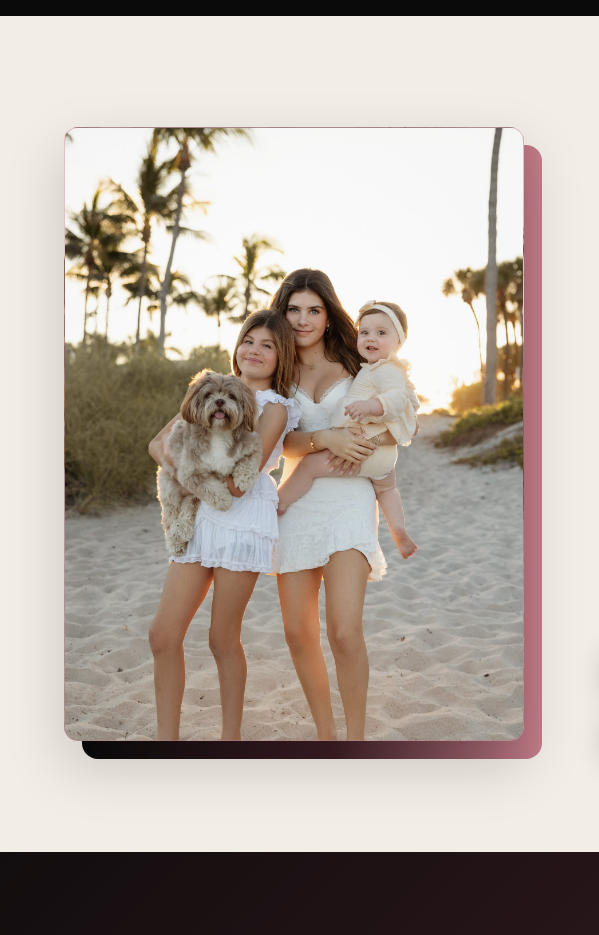
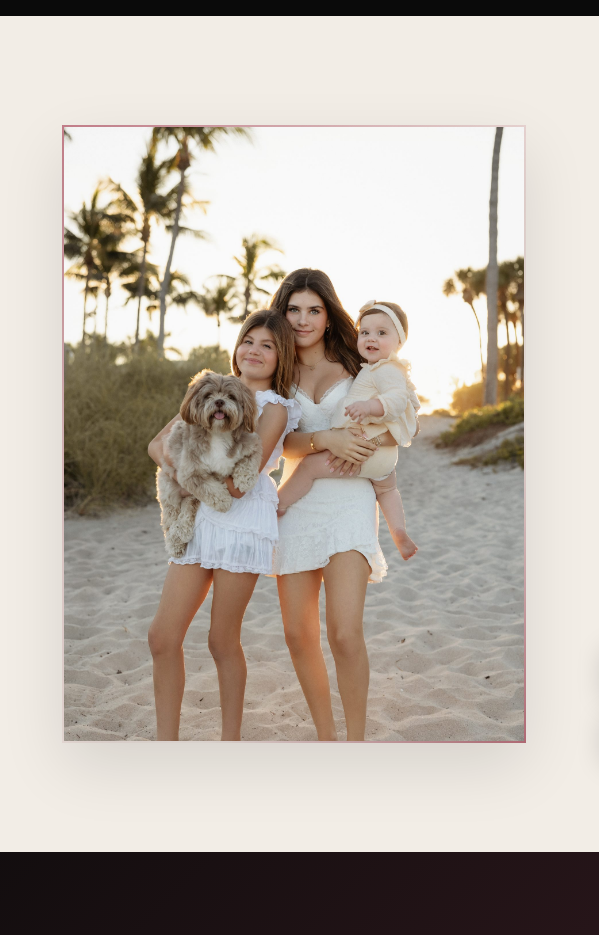
Before and after one commit to lisahaven19/lisa-haven-blog, a plain HTML site: page index.html in a window 1280 px wide. Shown: the part 3360-4295 px from the top of the page, 0-599 px from the left. Drawn offline with nearby package versions, Linux system fonts and the light colour scheme; a web font is replaced by a local one.

Commit message:
Founder photo: square corners, minimal gradient border

```diff
--- a/index.html
+++ b/index.html
@@ -539,12 +539,8 @@
     .founder-photo-wrap::before {
       content: '';
       position: absolute;
-      top: 18px;
-      left: 18px;
-      right: -18px;
-      bottom: -18px;
-      background: var(--grad-h);
-      border-radius: 16px;
+      inset: -2px;
+      background: linear-gradient(135deg, #C47E8A 0%, rgba(196,126,138,0.25) 40%, rgba(196,126,138,0.05) 70%, #B76E79 100%);
       z-index: 0;
     }
     .founder-photo-bg {
@@ -555,9 +551,7 @@
       background-image: url('images/uploads/family-photo.jpg');
       background-size: cover;
       background-position: center top;
-      border-radius: 14px;
-      border: 1px solid rgba(196,126,138,0.45);
-      box-shadow: 0 24px 60px rgba(0,0,0,0.18);
+      box-shadow: 0 24px 60px rgba(0,0,0,0.12);
     }
     .founder-content {
       padding: 0;
```
